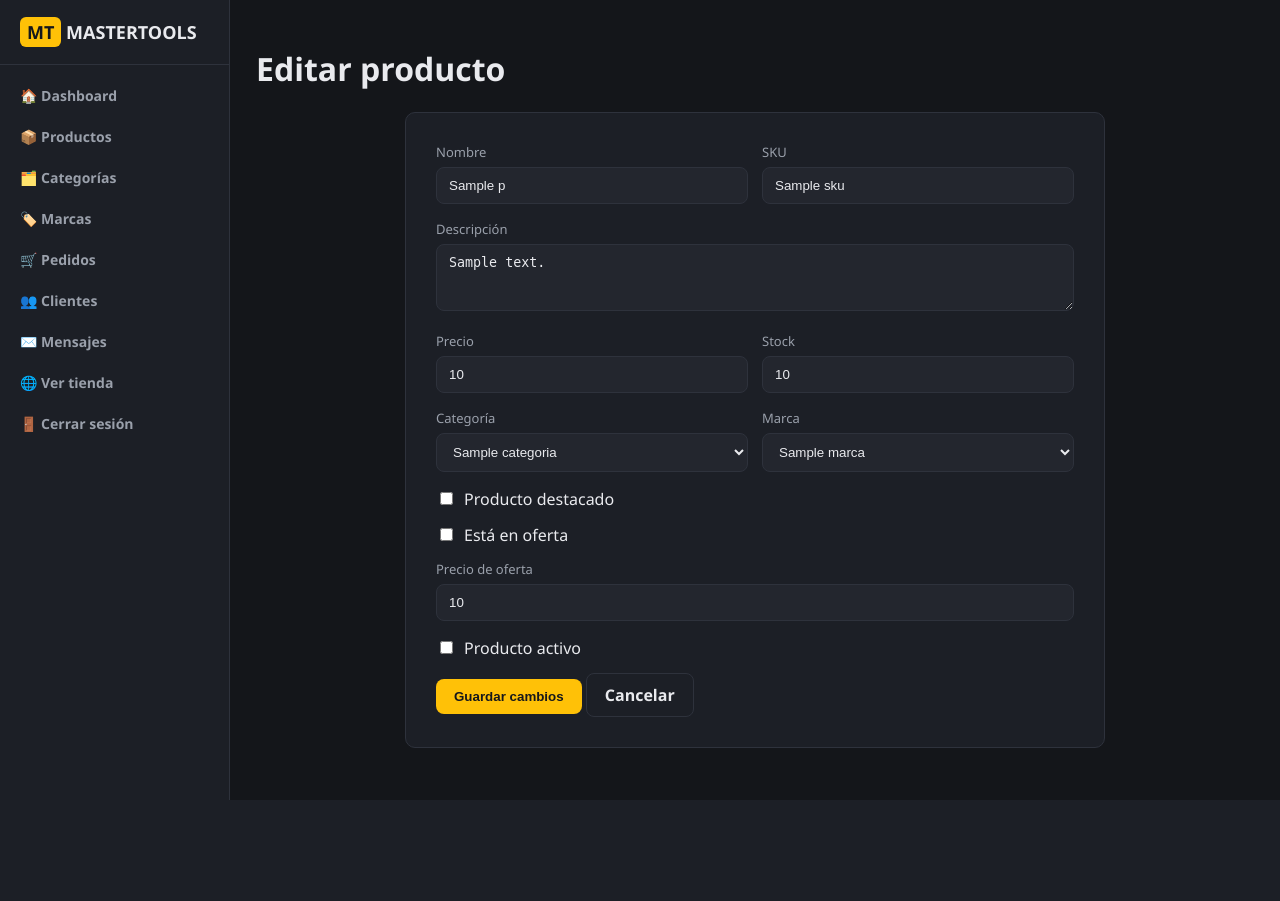
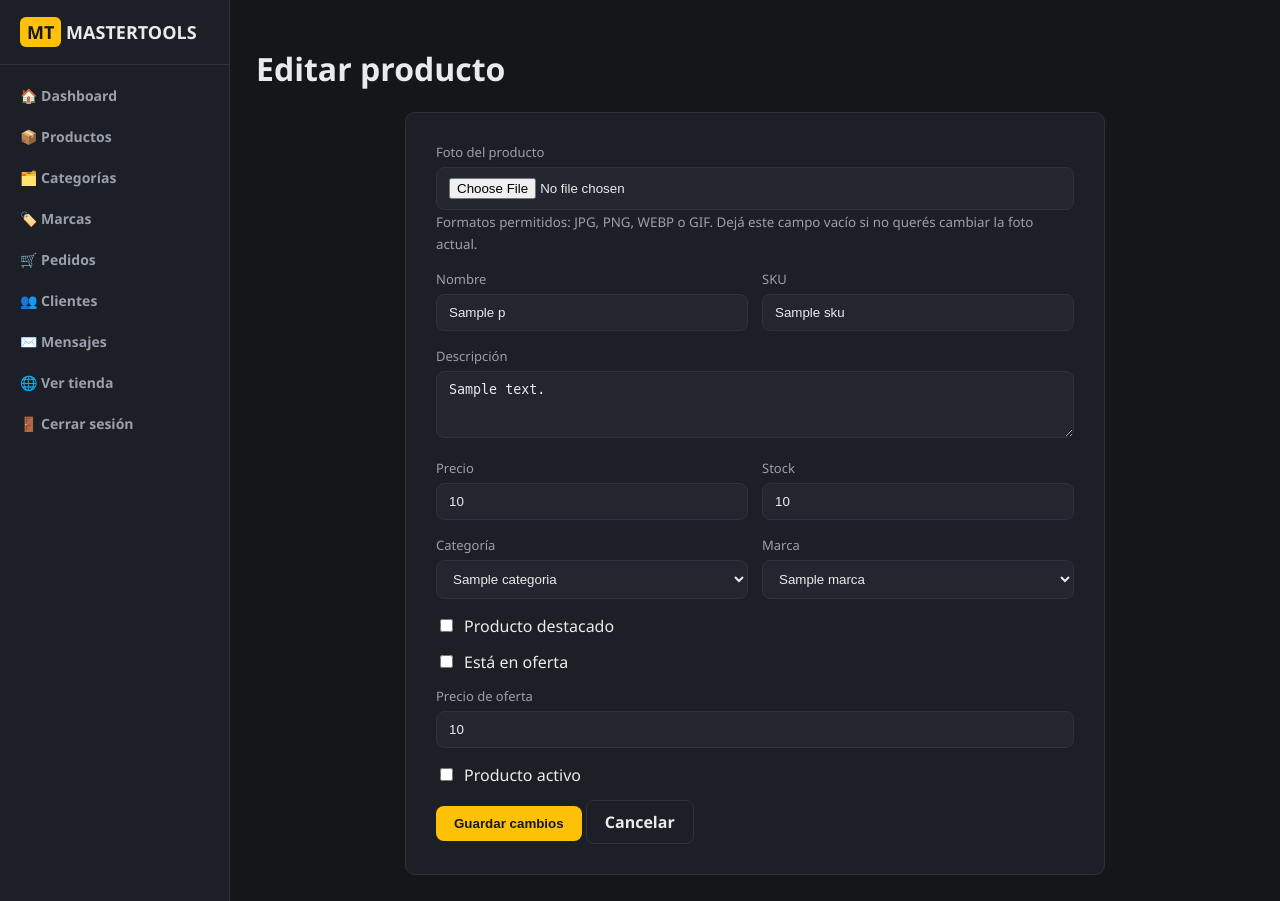
Before and after one commit to amaximiliano234-art/mastertools, a Python web app: template templates/admin/form_producto.html in a window 1280 px wide. Before the commit the page ends 800 px from the top, so only its background shows below. Run offline with Jinja, Linux system fonts and the light colour scheme; the template is opened without the code that fills it: most values are stand-ins (such as "Sample title", 1, 10 or a date in 2020).

Commit message:
Update form_producto.html

```diff
--- a/templates/admin/form_producto.html
+++ b/templates/admin/form_producto.html
@@ -3,7 +3,17 @@
 {% block content %}
 <h1>{{ 'Editar producto' if p else 'Agregar producto' }}</h1>
 <div class="form-box wide">
-  <form method="post">
+  <form method="post" enctype="multipart/form-data">
+    <div class="form-group">
+      <label>Foto del producto</label>
+      {% if p and p['imagen'] and p['imagen'] != 'producto_default.png' %}
+        <div style="margin-bottom:10px;">
+          <img src="{{ url_for('static', filename='img/productos/' + p['imagen']) }}" style="width:120px;border-radius:8px;border:1px solid var(--gris-borde);">
+        </div>
+      {% endif %}
+      <input type="file" name="imagen" accept=".jpg,.jpeg,.png,.webp,.gif">
+      <small style="color:var(--texto-sec)">Formatos permitidos: JPG, PNG, WEBP o GIF. {% if p %}Dejá este campo vacío si no querés cambiar la foto actual.{% endif %}</small>
+    </div>
     <div class="form-row">
       <div class="form-group"><label>Nombre</label><input type="text" name="nombre" value="{{ p['nombre'] if p else '' }}" required></div>
       <div class="form-group"><label>SKU</label><input type="text" name="sku" value="{{ p['sku'] if p else '' }}" required></div>
```
